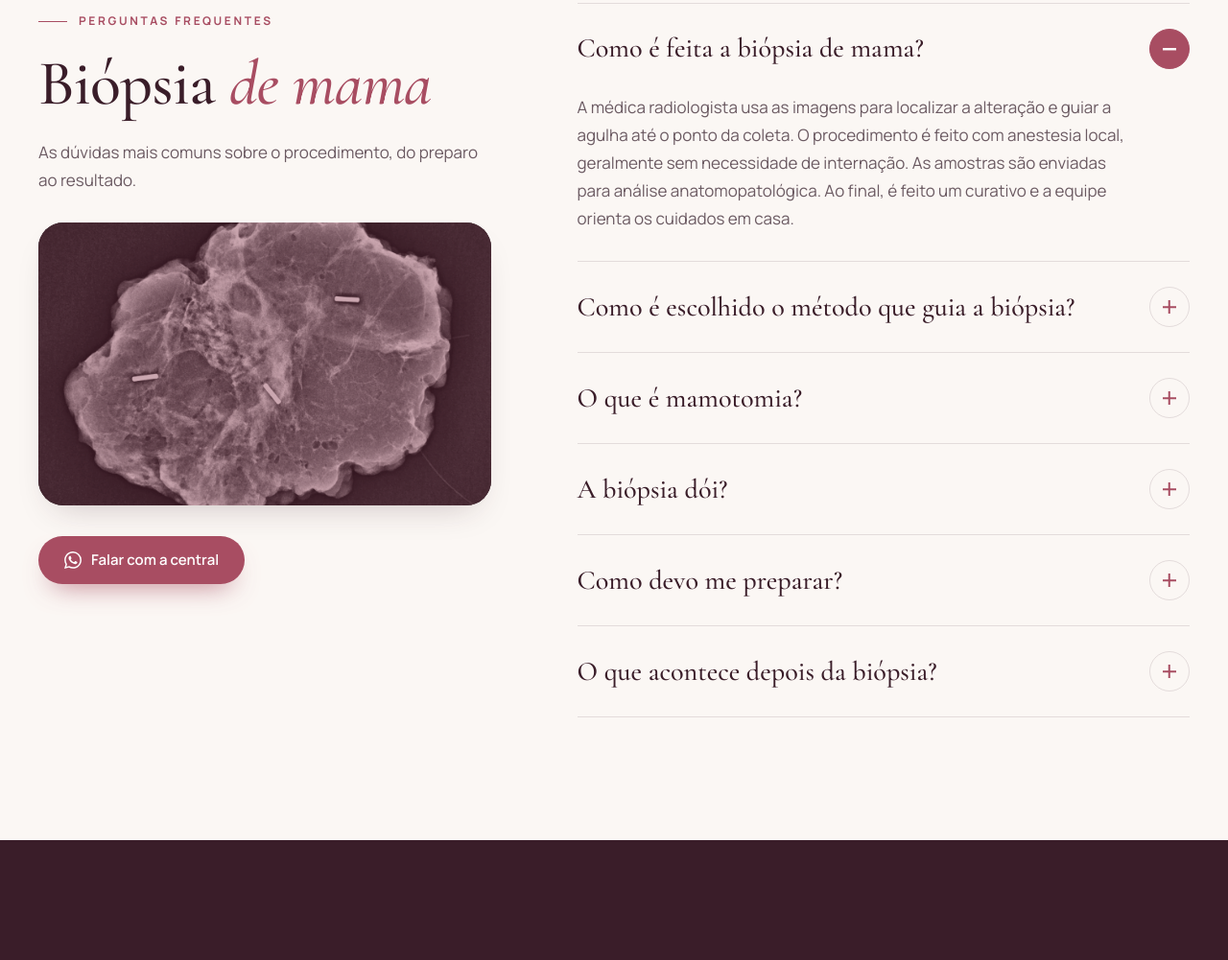
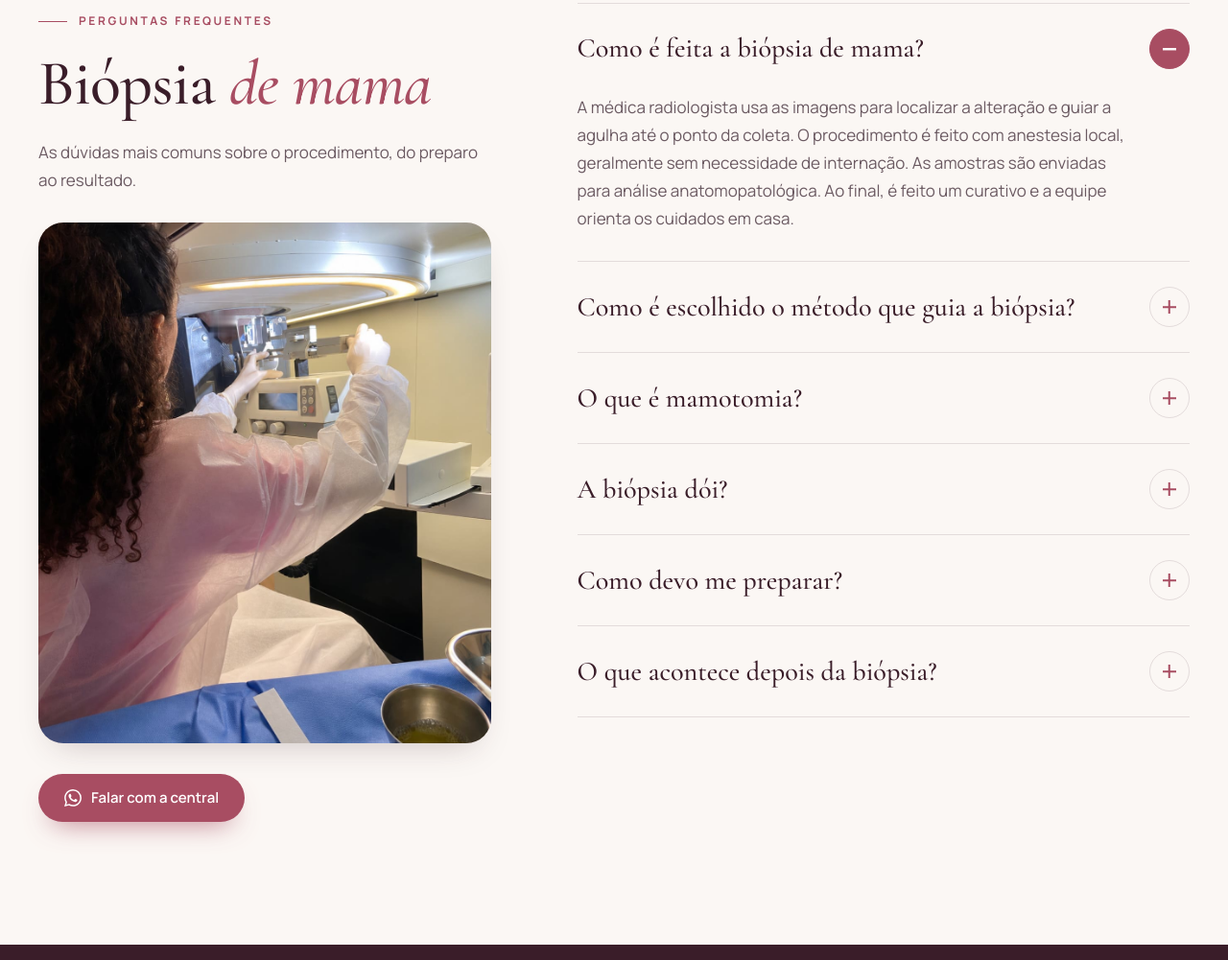
Before and after one commit to Atletas1000/site-cristina, a plain HTML site: page index.html in a window 1280 px wide. Shown: the part 5674-6675 px from the top of the page at 96% size. Drawn offline with nearby package versions, Linux system fonts and the light colour scheme.

Commit message:
Nova foto na seção de biópsia

```diff
--- a/assets/css/style.css
+++ b/assets/css/style.css
@@ -606,19 +606,12 @@ p { margin: 0 0 1em; }
   position: relative;
   margin: 30px 0 32px;
   overflow: hidden;
-  aspect-ratio: 16 / 10;
+  aspect-ratio: 4 / 4.6;
   border-radius: 26px;
-  background: var(--plum);
+  background: var(--blush);
   box-shadow: var(--shadow-sm);
 }
-.faq-figure img { width: 100%; height: 100%; object-fit: cover; filter: grayscale(1) contrast(1.05); mix-blend-mode: screen; opacity: .9; }
-.faq-figure::after {
-  content: "";
-  position: absolute;
-  inset: 0;
-  background: rgba(168, 77, 98, .4);
-  mix-blend-mode: multiply;
-}
+.faq-figure img { width: 100%; height: 100%; object-fit: cover; object-position: 40% 40%; }
 
 .faq-item { border-bottom: 1px solid var(--line); }
 .faq-item:first-child { border-top: 1px solid var(--line); }
--- a/index.html
+++ b/index.html
@@ -373,8 +373,8 @@
           <h2 class="reveal" style="--d:.06s">Biópsia <em>de mama</em></h2>
           <p class="reveal" style="--d:.12s">As dúvidas mais comuns sobre o procedimento, do preparo ao resultado.</p>
           <figure class="faq-figure reveal" style="--d:.18s">
-            <img src="assets/img/radiografia-especime.jpg" width="1154" height="924" loading="lazy" decoding="async"
-                 alt="Imagem radiográfica de tecido mamário com marcadores metálicos">
+            <img src="assets/img/biopsia-procedimento.jpg" width="1086" height="1448" loading="lazy" decoding="async"
+                 alt="Dra. Cristina realizando um procedimento de biópsia guiada no equipamento de mamografia">
           </figure>
           <a class="btn btn-primary reveal" style="--d:.24s" href="https://wa.me/554832297777?text=Ol%C3%A1%2C%20tenho%20uma%20d%C3%BAvida%20sobre%20bi%C3%B3psia%20de%20mama." target="_blank" rel="noopener">
             <svg aria-hidden="true"><use href="#i-wa"/></svg> Falar com a central
```
Also changed, not shown: en/index.html (+2 -2 lines), es/index.html (+2 -2 lines), assets/img/biopsia-procedimento.jpg (added).
